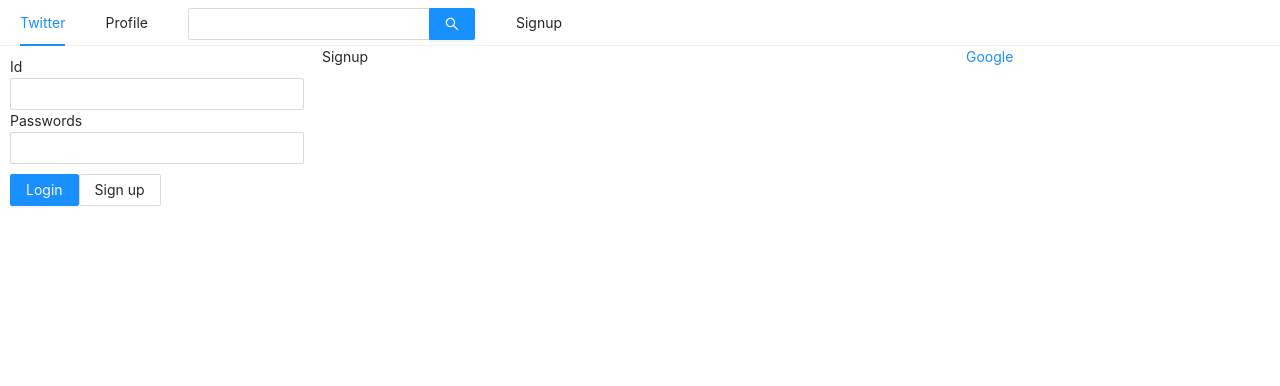
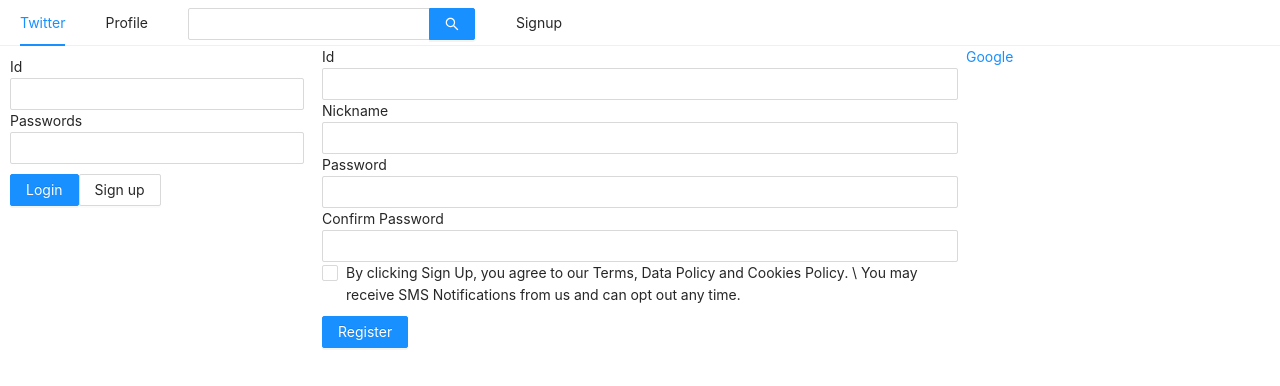
Before and after one commit to JulieChoJulie/tweeter, a Next.js app in the folder front/: page /signup in a window 1280 px wide. Shown: the top 386 px of the page. Built offline with nearby package versions, Linux system fonts and the light colour scheme.

Commit message:
signup page

```diff
--- a/front/components/LoginForm.js
+++ b/front/components/LoginForm.js
@@ -1,23 +1,17 @@
-import React, { useState, useCallback, useMemo } from 'react';
+import React, { useCallback, useMemo } from 'react';
 import { Form, Input, Button } from 'antd';
 import Link from 'next/link';
+import useInput from '../hooks/useInput';
 import styled from 'styled-components';
+import PropTypes from 'prop-types';
 
 const FormWrapper = styled(Form)`
   padding: 10px;
 `;
 
 const LoginForm = ({ setIsLoggedIn }) => {
-  const [id, setId] = useState('');
-  const [password, setPassword] = useState('');
-
-  const onChangeId = useCallback((e) => {
-    setId(e.target.value);
-  }, []);
-
-  const onChangePassword = useCallback((e) => {
-    setPassword(e.target.value);
-  }, []);
+  const [id, onChangeId] = useInput('');
+  const [password, onChangePassword] = useInput('');
 
   const style = useMemo(() => ({ marginTop: 10 }), []);
 
@@ -25,6 +19,7 @@
     console.log(id, password);
     setIsLoggedIn(true);
   }, [id, password]);
+
   return (
     <FormWrapper onFinish={onSubmitForm}>
       <div>
@@ -56,4 +51,8 @@
   );
 };
 
+LoginForm.propTypes = {
+  setIsLoggedIn: PropTypes.func,
+};
+
 export default LoginForm;
--- a/front/components/UserProfile.js
+++ b/front/components/UserProfile.js
@@ -35,7 +35,7 @@
 };
 
 UserProfile.propTypes = {
-  setIsLoggedIn: PropTypes.bool,
+  setIsLoggedIn: PropTypes.func,
 };
 
 export default UserProfile;
--- /dev/null
+++ b/front/hooks/useInput.js
@@ -0,0 +1,9 @@
+import { useCallback, useState } from 'react';
+
+export default (initialValue = null) => {
+  const [val, setVal] = useState(initialValue);
+  const handler = useCallback((e) => {
+    setVal(e.target.value);
+  }, []);
+  return [val, handler, setVal];
+};
--- a/front/package.json
+++ b/front/package.json
@@ -21,6 +21,7 @@
     "styled-components": "^5.3.5"
   },
   "devDependencies": {
+    "@types/styled-components": "^5.1.25",
     "eslint": "^8.19.0",
     "eslint-config-prettier": "^8.5.0",
     "eslint-plugin-import": "^2.26.0",
--- a/front/pages/signup.js
+++ b/front/pages/signup.js
@@ -1,17 +1,116 @@
+import React, { useCallback, useState, useEffect } from 'react';
 import Head from 'next/head';
 import AppLayout from '../components/AppLayout';
+import { Form, Input, Checkbox, Button } from 'antd';
+import useInput from '../hooks/useInput';
+import styled from 'styled-components';
+
+const ErrorMessage = styled.div`
+  color: red;
+`;
 
 const Signup = () => {
+  const [id, onChangeId] = useInput('');
+  const [nickname, onChangeNickname] = useInput('');
+  const [password, onChangePassword] = useInput('');
+  const [confirmPassword, setConfirmPassword] = useState('');
+  const [passwordError, setPasswordError] = useState(false);
+
+  const onChangeConfirmPassword = useCallback(
+    (e) => {
+      setConfirmPassword(e.target.value);
+      setPasswordError(e.target.value !== password);
+    },
+    [password],
+  );
+
+  useEffect(() => {
+    setPasswordError(confirmPassword !== password);
+  }, [password]);
+
+  const [term, setTerm] = useState('');
+  const [termError, setTermError] = useState(false);
+
+  const onChangeTerm = useCallback((e) => {
+    setTerm(e.target.checked);
+    setTermError(false);
+  }, []);
+
+  const onSubmit = useCallback(() => {
+    if (password !== confirmPassword) {
+      return setPasswordError(true);
+    }
+    if (!term) {
+      return setTermError(true);
+    }
+  }, [id, password, term, confirmPassword]);
+
   return (
-    <>
-      <Head>
-        <meta charSet="utf-8" />
-        <title>Sign up</title>
-      </Head>
-      <AppLayout>
-        <div>Signup</div>
-      </AppLayout>
-    </>
+    <AppLayout>
+      <Head>Sign up * Twitter</Head>
+      <Form onFinish={onSubmit}>
+        <div>
+          <label>Id</label>
+          <br />
+          <Input name="user-id" value={id} required onChange={onChangeId} />
+        </div>
+        <div>
+          <label>Nickname</label>
+          <br />
+          <Input
+            name="user-nickname"
+            value={nickname}
+            required
+            onChange={onChangeNickname}
+          />
+        </div>
+        <div>
+          <label>Password</label>
+          <br />
+          <Input
+            name="user-password"
+            value={password}
+            type="password"
+            required
+            onChange={onChangePassword}
+          />
+        </div>
+        <div>
+          <label>Confirm Password</label>
+          <br />
+          <Input
+            name="user-confirm-password"
+            value={confirmPassword}
+            type="password"
+            required
+            onChange={onChangeConfirmPassword}
+          />
+        </div>
+        {passwordError && (
+          <ErrorMessage>
+            {"Those passwords didn't match. Try again."}
+          </ErrorMessage>
+        )}
+        <div>
+          <Checkbox name="user-term" checked={term} onChange={onChangeTerm}>
+            By clicking Sign Up, you agree to our Terms, Data Policy and Cookies
+            Policy. \ You may receive SMS Notifications from us and can opt out
+            any time.
+          </Checkbox>
+          {termError && (
+            <ErrorMessage>
+              Please indicate that you have read and agree to the Terms and
+              Conditions and Privacy Policy.
+            </ErrorMessage>
+          )}
+        </div>
+        <div style={{ marginTop: 10 }}>
+          <Button type="primary" htmlType="submit">
+            Register
+          </Button>
+        </div>
+      </Form>
+    </AppLayout>
   );
 };
 
```
Also changed, not shown: 1 other file (tests, documents, lock files or other folders).
